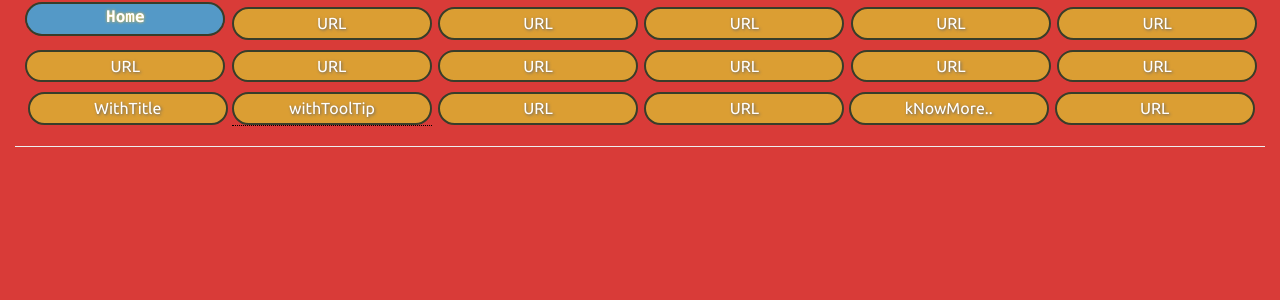
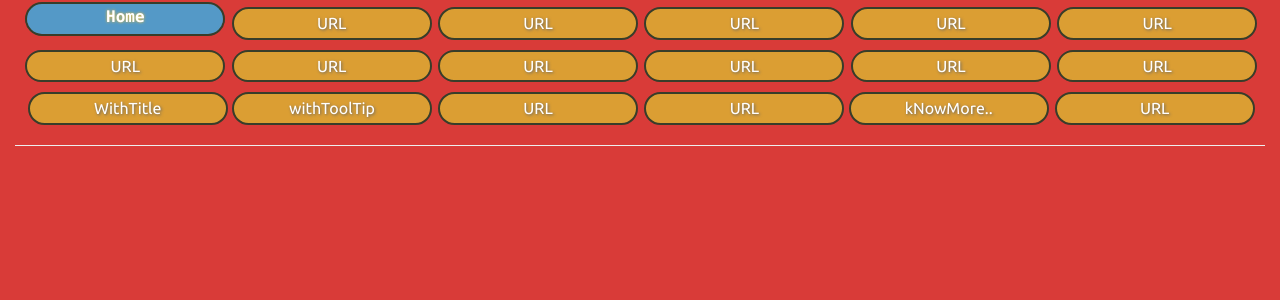
Before and after one commit to Candy128x/bookmarks-multitab, a PHP site: page / in a window 1280 px wide. Shown: the part 232-532 px from the top of the page. Run offline with PHP 8.4, Linux system fonts and the light colour scheme.

Commit message:
code </> Sun, 2019-05-05, 20:38:41 IST 125

```diff
--- a/css/style.css
+++ b/css/style.css
@@ -166,7 +166,6 @@ a:active
     font-size: unset;
     filter: unset;
     opacity: unset;
-    border-bottom: 1px dotted black;
 }
 
 
```
